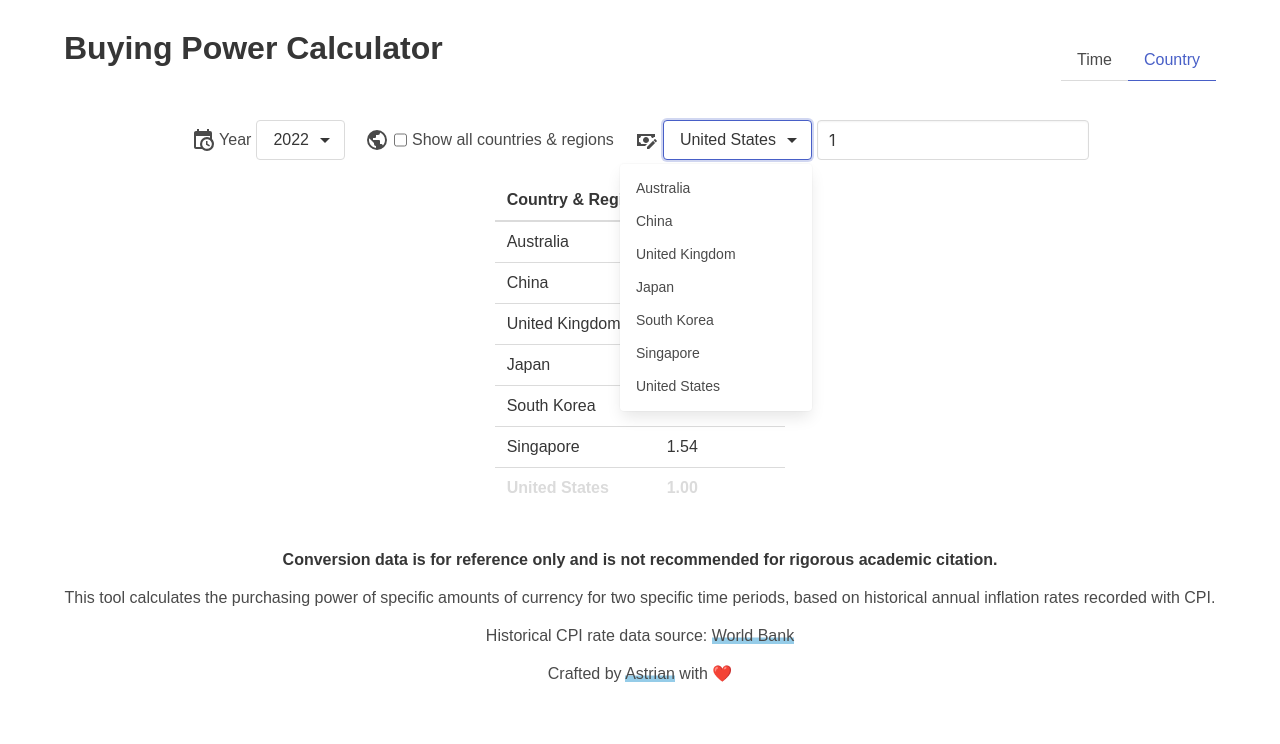
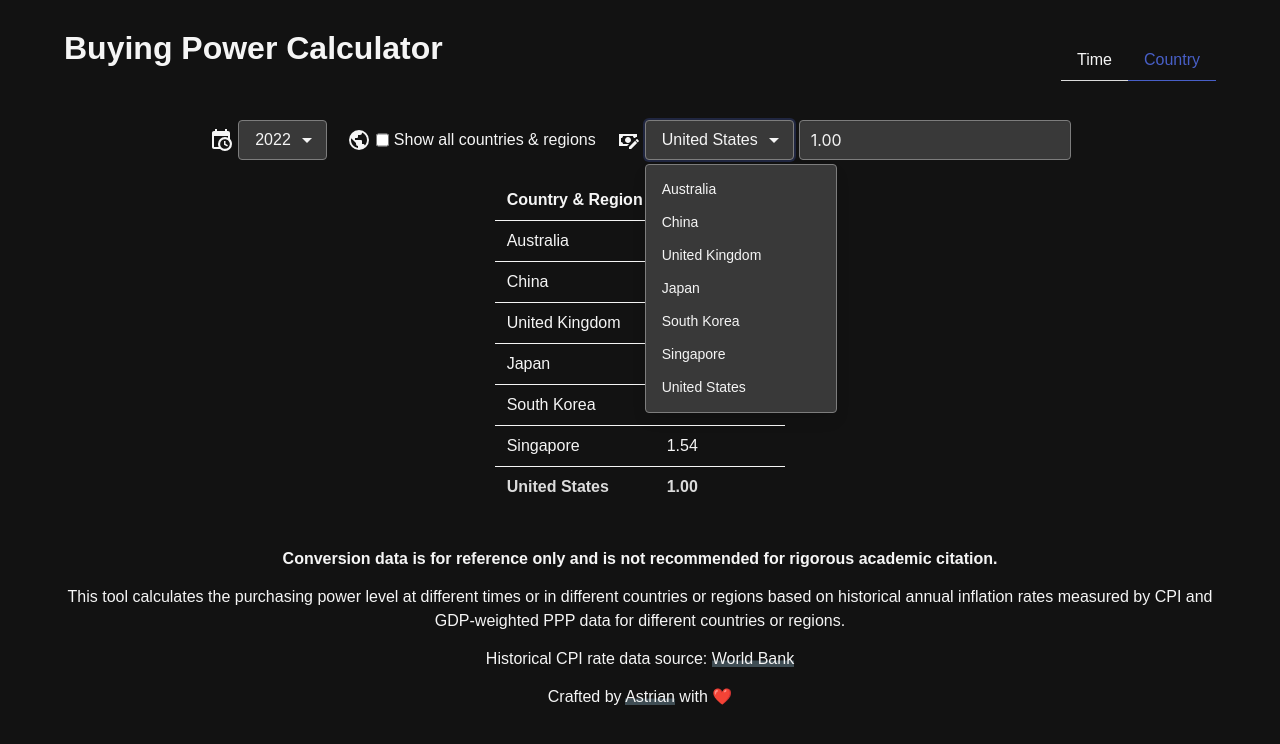
Before and after one commit to Astrian/buying-power-calculator, a React (Vite) app: page / in a window 1280 px wide. Both pictures are taken after a click on the button "United States". Shown: the top 744 px of the page. Built offline with nearby package versions, Linux system fonts and the light colour scheme.

Commit message:
Styling update

```diff
--- a/src/App.tsx
+++ b/src/App.tsx
@@ -30,7 +30,7 @@ function App() {
 
       <div className="footer-part">
         <Trans i18nKey="footer">
-          <a className="styled" href="https://data.worldbank.org/indicator/FP.CPI.TOTL.ZG" target="_blank">World Bank</a>
+          <a className="styled" href="https://data.worldbank.org/" target="_blank">World Bank</a>
           <a className="styled" href="https://astrian.moe" target="_blank">blog link</a>
         </Trans>
       </div>
--- a/src/features/countries.tsx
+++ b/src/features/countries.tsx
@@ -9,55 +9,45 @@ import ppp from "../ppp.json"
 export default function Countries() {
   const { t } = useTranslation()
   const [showYearDropdown, setShowYearDropdown] = useState(false)
-  const [selectedYear, setSelectedYear] = useState("2020")
+  const [selectedYear, setSelectedYear] = useState("2022")
   const [showAllCountries, setShowAllCountries] = useState(false)
   const frequentCountries = ["chn", "usa", "jpn", "kor", "sgp", "aus", "gbr"]
-  const [pppFactor, setPppFactor] = useState({} as { [key: string]: number })
-  const [amount, setAmount] = useState(1)
+  const [amount, setAmount] = useState("1")
   const [selectedCountry, setSelectedCountry] = useState("usa")
   const [everyCountriesAmount, setEveryCountriesAmount] = useState({} as { [key: string]: number })
   const [showCountryDropdown, setShowCountryDropdown] = useState(false)
 
-  const changeValue = (country: string, value: number, year: string = selectedYear) => {
-    if (isNaN(value)) {
-      value = 0
-    }
-    setSelectedCountry(country)
-    setAmount(value)
-    console.log(value)
-
-    if (year !== selectedYear) {
-      console.log("year changed", year)
-      setSelectedYear(year)
-    }
-
-    // Calculate the amount in USA
-    const purchasingPowerMap = calculatePurchasingPowerOfUSD((ppp as any)[year])
-    setPppFactor(purchasingPowerMap)
-    const purchasingPower = purchasingPowerMap[country]
-    const amountInUSD = value / purchasingPower
-
-    // Calculate the amount in every country
-    const everyCountriesAmountMap: {[key: string]: number} = {}
-
-    for (const country in pppFactor) {
-      const pppToMarketRatio = pppFactor[country]
-      const amountInCountry = amountInUSD * pppToMarketRatio
-      everyCountriesAmountMap[country] = amountInCountry
-    }
-    setEveryCountriesAmount(everyCountriesAmountMap)
-  }
-
   function changeYear(year: string) {
     setSelectedYear(year)
     setShowYearDropdown(false)
-    changeValue("usa", 1, year)
+    setAmount("1")
   }
 
+  // setAmount(1)
+
   useEffect(() => {
-    const year = extraceAvailableYears()[extraceAvailableYears().length - 1]
-    changeYear(year)
-  }, [selectedYear])
+    if (amount !== "") {
+      let amountInFloat = parseFloat(amount)
+      // Get the purchasing power of USD
+      const purchasingPowerOfUSD = calculatePurchasingPowerOfUSD((ppp as any)[selectedYear])
+      // Calculate the purchasing power of the input amount in USA
+      if (amountInFloat === 0.0) {
+        amountInFloat = 1
+        setAmount("1.00")
+      }
+      const amountInUSA = amountInFloat / purchasingPowerOfUSD[selectedCountry.toLowerCase()]
+      // Calculate the purchasing power of the input amount in every country
+      const everyCountriesAmount: {[key: string]: number} = {}
+      for (const country in purchasingPowerOfUSD) {
+        everyCountriesAmount[country] = amountInUSA * purchasingPowerOfUSD[country]
+      }
+      setEveryCountriesAmount(everyCountriesAmount)
+    }
+  }, [amount])
+
+  useEffect(() => {
+    setAmount((everyCountriesAmount[selectedCountry.toLowerCase()] || 0).toFixed(2))
+  }, [selectedCountry])
 
   function extraceAvailableYears() {
     let result = []
@@ -86,8 +76,6 @@ export default function Countries() {
     return purchasingPowerMap
   }
 
-
-
   const availableCountries = Object.keys((ppp as any)[selectedYear])
   const availableCountriesItems = availableCountries.map((country) => {
     if (!showAllCountries) {
@@ -115,7 +103,7 @@ export default function Countries() {
       for (let i in frequentCountries) {
         if (frequentCountries[i].toLowerCase() === country.toLowerCase()) {
           return (
-            <a href="#" className="dropdown-item" key={country} onClick={() => changeValue(country.toLowerCase(), 1)}>
+            <a href="#" className="dropdown-item" key={country} onClick={() => setSelectedCountry(country.toLowerCase())}>
               {t(`country_${country.toLowerCase()}`)}
             </a>
           )
@@ -123,7 +111,7 @@ export default function Countries() {
       }
     } else {
       return (
-        <a href="#" className="dropdown-item" key={country} onClick={() => changeValue(country.toLowerCase(), 1)}>
+        <a href="#" className="dropdown-item" key={country} onClick={() => setSelectedCountry(country.toLowerCase())}>
           {t(`country_${country.toLowerCase()}`)}
         </a>
       )
@@ -138,7 +126,6 @@ export default function Countries() {
             <span className="icon">
               <Icon path={mdiCalendarClock} size={1} />
             </span>
-            <span className="region-label">{t("select_year_label")}</span>
           </span>
           <div className={cn("dropdown is-right", showYearDropdown && "is-active")} onClick={() => setShowYearDropdown(!showYearDropdown)}>
             <div className="dropdown-trigger">
@@ -170,7 +157,7 @@ export default function Countries() {
             <Icon path={mdiCashEdit} size={1} />
           </span>
 
-          <div className={cn("dropdown is-right", showCountryDropdown && "is-active")} onClick={() => setShowCountryDropdown(!showCountryDropdown)}>
+          <div className={cn("dropdown", showCountryDropdown && "is-active")} onClick={() => setShowCountryDropdown(!showCountryDropdown)}>
             <div className="dropdown-trigger">
               <button className="button" aria-haspopup="true" aria-controls="dropdown-menu">
                 <span>
@@ -188,7 +175,7 @@ export default function Countries() {
             </div>
           </div>
 
-          <input className="input" type="number" step="0.01" value={amount} onChange={e => changeValue(selectedCountry.toLowerCase(), parseFloat(e.target.value))} />
+          <input placeholder={t('amount_placeholder')} className="input" type="number" step="0.01" value={amount} onChange={e => setAmount(e.target.value)} />
         </div>
       </div>
 
--- a/src/i18n/en/translation.json
+++ b/src/i18n/en/translation.json
@@ -220,7 +220,7 @@
     "to_input_placeholder": "input amount...",
     "year_from_title": "Baseline",
     "year_to_title": "Converted",
-    "footer": "<p><strong>Conversion data is for reference only and is not recommended for rigorous academic citation.</strong></p><p>This tool calculates the purchasing power of specific amounts of currency for two specific time periods, based on historical annual inflation rates recorded with CPI.</p><p>Historical CPI rate data source: <0>World Bank</0></p><p>Crafted by <1>Astrian</1> with ❤️</p>",
+    "footer": "<p><strong>Conversion data is for reference only and is not recommended for rigorous academic citation.</strong></p><p>This tool calculates the purchasing power level at different times or in different countries or regions based on historical annual inflation rates measured by CPI and GDP-weighted PPP data for different countries or regions.</p><p>Historical CPI rate data source: <0>World Bank</0></p><p>Crafted by <1>Astrian</1> with ❤️</p>",
     "year": "Year",
     "share": "Share this convert",
     "share_alert": "The link to this convert has been copied.",
@@ -444,6 +444,7 @@
     "currency_zmb": "Zambian kwacha",
     "currency_zwe": "Zimbabwean dollar",
     "table_country_name": "Country & Region",
-    "buyingpower_in_usd": "Buying Power"
+    "buyingpower_in_usd": "Buying Power",
+    "amount_placeholder": "unit currency..."
   }
 }
--- a/src/i18n/zh_cn/translation.json
+++ b/src/i18n/zh_cn/translation.json
@@ -222,7 +222,7 @@
     "to_input_placeholder": "输入金额...",
     "year_from_title": "基准购买力",
     "year_to_title": "转换后",
-    "footer": "<p><strong>转换数据仅供参考，不建议作为严谨的学术引用</strong></p><p>本工具通过历史以 CPI 记的年度通货膨胀率，计算两个时间段前后特定金额的货币购买力。</p><p>历年 CPI 变化率数据来源：<0>世界银行</0></p><p>由 <1>Astrian</1> 用 ❤️ 制作</p>",
+    "footer": "<p><strong>转换数据仅供参考，不建议作为严谨的学术引用</strong></p><p>本工具通过历史以 CPI 记的年度通货膨胀率与不同国家或地区以 GDP 加权的 PPP 数据，计算不同时间或不同国家或地区的购买力水平。</p><p>数据来源：<0>世界银行</0></p><p>由 <1>Astrian</1> 用 ❤️ 制作</p>",
     "year": "年份",
     "share": "分享此转换",
     "copy_alert": "已将本次转换结果地址复制至剪贴板。",
@@ -443,6 +443,7 @@
     "currency_zwe": "津巴布韦元",
     "table_country_name": "国家或地区",
     "buyingpower_in_usd": "等值购买力",
-    "base_buyingpower": "基准"
+    "base_buyingpower": "基准",
+    "amount_placeholder": "单位货币..."
   }
 }
--- a/src/style.scss
+++ b/src/style.scss
@@ -86,13 +86,26 @@ a.styled {
 }
 
 /* Dark scheme */
-@media (prefers-color-scheme: dark) {
+@media (prefers-color-scheme: light) {
 
   a.dropdown-item:hover {
     background-color: #ffffff1f;
     color: #f5f5f5;
   }
 
+  table.table {
+    background-color: transparent;
+    thead, tbody {
+      tr {
+        th, td {
+          color: #f5f5f5;
+          border-bottom: 1px solid #f5f5f5;
+        }
+      }
+    }
+
+
+  }
 
   a.styled {
     --tw-shadow: inset 0 -.4em 0 0 #3f4d54;
```
